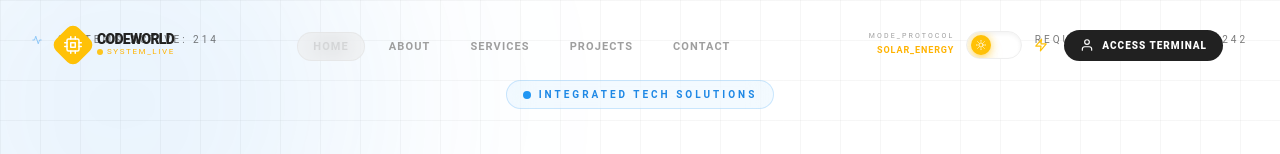
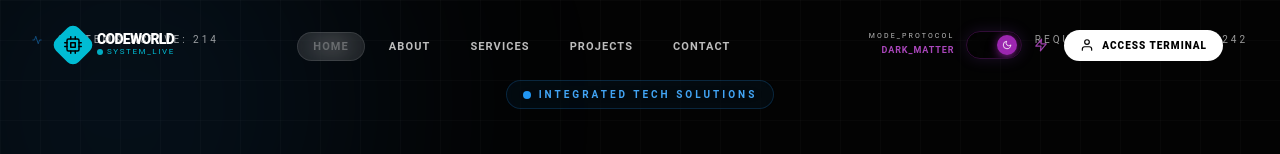
Before and after one commit to BeshKali/CodeWorldTech, a React (Vite) app in the folder client/: page / in a window 1280 px wide. Shown: the top 154 px of the page. Built offline with nearby package versions, Linux system fonts and the light colour scheme.

Commit message:
Just made dark theme default

```diff
--- a/client/src/components/ThemeToggle.jsx
+++ b/client/src/components/ThemeToggle.jsx
@@ -8,7 +8,8 @@ const ThemeToggle = () => {
     if (typeof window !== 'undefined' && localStorage.theme === 'dark') {
       return 'dark';
     }
-    return 'light';
+    // Default to dark theme for a more modern, sleek UI-
+    return 'dark'; //- if you want light theme just update the line from "dark" to "light"
   });
 
   useEffect(() => {
```
